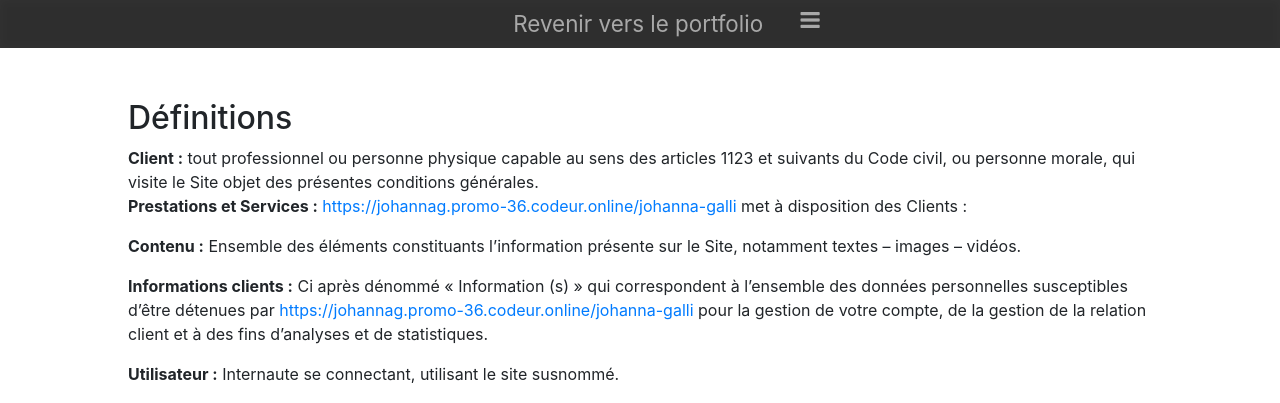
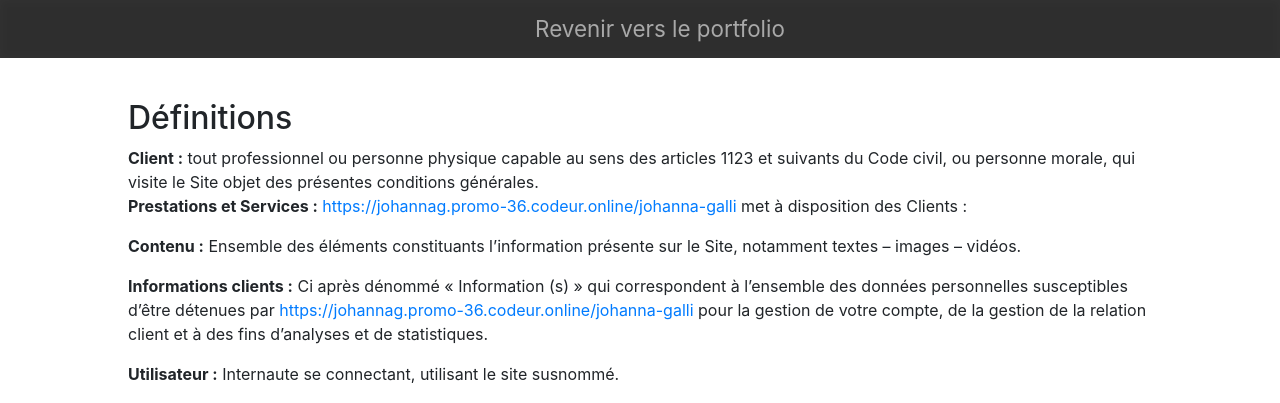
Before and after one commit to johanna-Galli/portfolio3, a PHP site: page /mentionsLegales.html in a window 1280 px wide. Shown: the top 403 px of the page. Run offline with PHP 8.4, Linux system fonts and the light colour scheme.

Commit message:
404-ML-bug fix navbar & sections

```diff
--- a/404.html
+++ b/404.html
@@ -6,7 +6,7 @@
     <meta name="viewport" content="width=device-width, initial-scale=1.0">
     <meta http-equiv="X-UA-Compatible" content="ie=edge">
     <title>Johanna Galli</title>
-    <link rel="icon" type="image/png" href="asset/img/favicon3.png" />
+    <link rel="icon" type="image/png" href="asset/img/favIcon3.png" />
     <link href="asset/style/style.css" rel="stylesheet">
     <link rel="stylesheet" href="https://cdnjs.cloudflare.com/ajax/libs/font-awesome/4.7.0/css/font-awesome.min.css">
     <link rel="stylesheet" href="https://stackpath.bootstrapcdn.com/bootstrap/4.3.1/css/bootstrap.min.css"
--- a/asset/js/app.js
+++ b/asset/js/app.js
@@ -25,7 +25,7 @@ let navbarlinks = document.getElementsByClassName('navbarLinks').style;
 let form = document.querySelector("form");
 
 
-/************************************************************Animations sur tous les elements de la page************************************************************/
+/***********************************************Animations sur tous les elements de la page***********************************************/
 
 //effet apparitions sections
 let sr2 = ScrollReveal({
@@ -38,27 +38,14 @@ sr2.reveal('#about', { reset: true });
 sr2.reveal('#projects', { reset: true });
 sr2.reveal('#contact', { reset: true });
 
-/************************************************************HEADER************************************************************/
 
-
+/******************************************************************HEADER******************************************************************/
 /**********NAVBAR**********/
-
-//burger
-/*
-let toggleBtn = document.getElementById('toggleBtn');
-
-function toggle() {
-   if (toggleBtn.style.display === 'none'){
-      return "block";
-   } else {
-      toggleBtn.style.display = 'none';
+window.onresize = function () {
+   if (window.innerWidth >= 992) {
+      toggleNav.style.display = 'block';
    }
 }
-
-toggle();
-
-*/
-
 
 function togglebutton() {
    let toggleNav = document.getElementById('toggleNav');
@@ -106,29 +93,30 @@ function scrollFunction() {
          mebtn.className += " active";
       }
       //bouton "skills"
-      else if (scrollTop == positionSectionSkills || scrollTop > positionSectionSkills && scrollTop < positionSectionAbout) {
+      else if (scrollTop == positionSectionSkills || scrollTop > positionSectionSkills && scrollTop < (positionSectionAbout - 1)) {
          btns[i].classList.remove("active");
          skillsbtn.className += " active";
       }
       //bouton "about"
-      else if (scrollTop == positionSectionAbout || scrollTop > positionSectionAbout && scrollTop < positionSectionProjects) {
+      else if (scrollTop == (positionSectionAbout - 1) || scrollTop > positionSectionAbout && scrollTop < (positionSectionProjects - 1)) {
          btns[i].classList.remove("active");
          aboutbtn.className += " active";
       }
       //bouton "Projects"
-      else if (scrollTop == positionSectionProjects || scrollTop > positionSectionProjects && scrollTop < positionSectionContact) {
+      else if (scrollTop == (positionSectionProjects - 1) || scrollTop > positionSectionProjects && scrollTop < (positionSectionContact - 1)) {
          btns[i].classList.remove("active");
          projectsbtn.className += " active";
       }
       //bouton "Contact"
-      else if (scrollTop == positionSectionContact || scrollTop > positionSectionContact) {
+      else if (scrollTop == (positionSectionContact - 1) || scrollTop > (positionSectionContact - 1)) {
          btns[i].classList.remove("active");
          contactbtn.className += " active";
       }
    }
 }
 
-/************************************************************ABOUT************************************************************/
+
+/******************************************************************ABOUT*****************************************************************/
 let slideIndex = 1;
 
 showSlides(slideIndex);
@@ -156,8 +144,8 @@ function showSlides(n) {
    dots[slideIndex - 1].className += " active";
 }
 
-/************************************************************CONTACT************************************************************/
 
+/*****************************************************************CONTACT*****************************************************************/
 //gestion du formulaire
 form.addEventListener("submit", function (e) {
    e.preventDefault();
--- a/asset/style/style.css
+++ b/asset/style/style.css
@@ -657,3 +657,36 @@ button {
 .revenir404 {
     text-decoration: none;
 }
+
+/**************************************************Mentiens legales page**************************************************/
+.MentLegNav {
+    z-index: 1;
+    position: fixed;
+    top: 0;
+    width: 100%;
+    overflow: hidden;
+    background-color: rgba(0, 0, 0, 0.800);
+    backdrop-filter: blur(5px) contrast(.8);
+    padding: 5px;
+}
+
+.MentLegNav ul {
+    text-align: center;
+    margin: 0 !important;
+    display: block;
+}
+
+.MentLegNav ul li {
+    list-style: none;
+    display: inline-block;
+    padding: 0 10px;
+}
+
+.MentLegNav ul li a {
+    color: rgb(168, 168, 168);
+    font-size: 1.4rem;
+}
+
+.MentLegNav ul li a:hover {
+    color: white;
+}
--- a/index.php
+++ b/index.php
@@ -493,7 +493,7 @@
     </section>
 
     <!--------------------------------------------------Footer-------------------------------------------------->
-    <p class="footer">Design et intégration : Johanna Galli - <a href="mentionsLegales.php">Mentions légales</a></p>
+    <p class="footer">Design et intégration : Johanna Galli - <a href="mentionsLegales.html">Mentions légales</a></p>
 </body>
 
 <script src="https://unpkg.com/scrollreveal"></script>
--- a/mentionsLegales.html
+++ b/mentionsLegales.html
@@ -6,7 +6,7 @@
     <meta name="viewport" content="width=device-width, initial-scale=1.0">
     <meta http-equiv="X-UA-Compatible" content="ie=edge">
     <title>Johanna Galli</title>
-    <link rel="icon" type="image/png" href="asset/img/favicon3.png" />
+    <link rel="icon" type="image/png" href="asset/img/favIcon3.png" />
     <link href="asset/style/style.css" rel="stylesheet">
     <link rel="stylesheet" href="https://cdnjs.cloudflare.com/ajax/libs/font-awesome/4.7.0/css/font-awesome.min.css">
     <link rel="stylesheet" href="https://stackpath.bootstrapcdn.com/bootstrap/4.3.1/css/bootstrap.min.css"
@@ -17,16 +17,11 @@
 
 <body>
     <header id="header">
-        <nav class="topnav" id="myTopnav">
+        <nav class="MentLegNav">
             <ul>
                 <li>
-                    <a href="https://johannag.promo-36.codeur.online/johanna-galli/" id="mebtn" class="btn">Revenir vers
+                    <a href="https://johannag.promo-36.codeur.online/johanna-galli/" class="btn">Revenir vers
                         le portfolio</a>
-                </li>
-                <li class="icon">
-                    <a href="javascript:void(0);" onclick="navbar()">
-                        <i class="fa fa-bars"></i>
-                    </a>
                 </li>
             </ul>
         </nav>
@@ -519,7 +514,7 @@
     </div>
 
     <!--------------------------------------------------Footer-------------------------------------------------->
-    <p class="footer">Design et intégration : Johanna Galli - <a href="mentionsLegales.php">Mentions légales</a></p>
+    <p class="footer">Design et intégration : Johanna Galli - <a href="mentionsLegales.html">Mentions légales</a></p>
 </body>
 <script src="https://unpkg.com/scrollreveal"></script>
 <script src="asset/js/app.js"></script>
```
